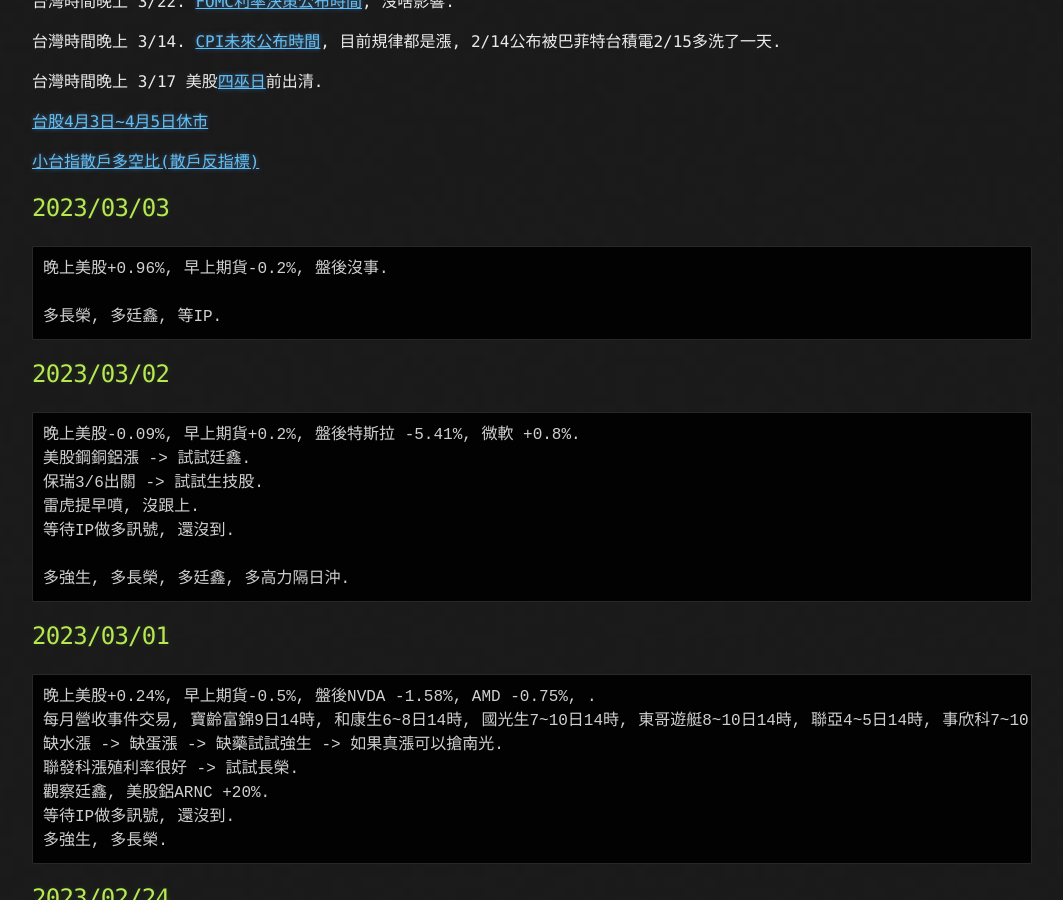
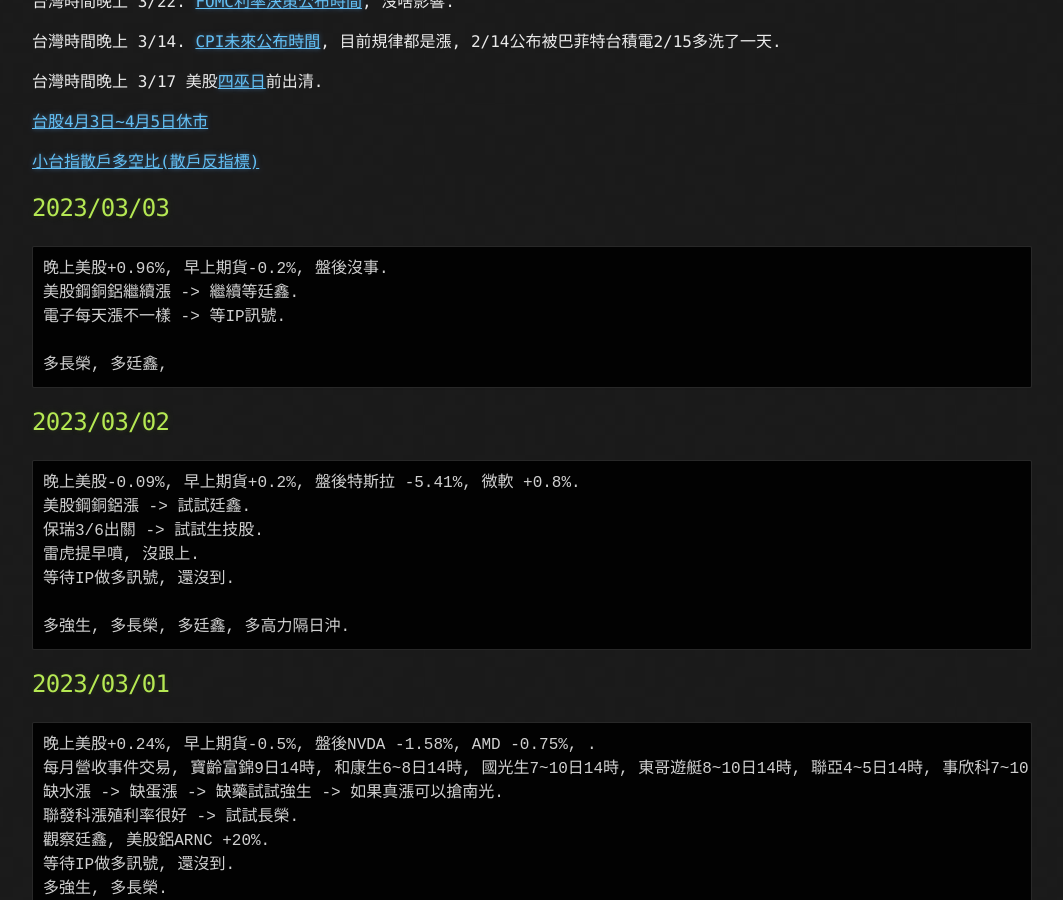
Before and after one commit to lepg5487/Stock_God, a Jekyll site: the page built from index.md, in a window 1280 px wide and 900 px high, scrolled down 428 px. Shown: the whole window, without its empty margins (108-1171 px from the left). Built offline with Jekyll 4.4.1, drawn with Linux system fonts in a browser that asks for light colours; our own code applies the rules of GitHub Pages for plain Markdown files.

Commit message:
Update index.md

````diff
--- a/index.md
+++ b/index.md
@@ -23,8 +23,10 @@
 ## 2023/03/03
 ```
 晚上美股+0.96%, 早上期貨-0.2%, 盤後沒事.
-
-多長榮, 多廷鑫, 等IP.
+美股鋼銅鋁繼續漲 -> 繼續等廷鑫.
+電子每天漲不一樣 -> 等IP訊號.
+
+多長榮, 多廷鑫,
 ```
 
 ## 2023/03/02
````
